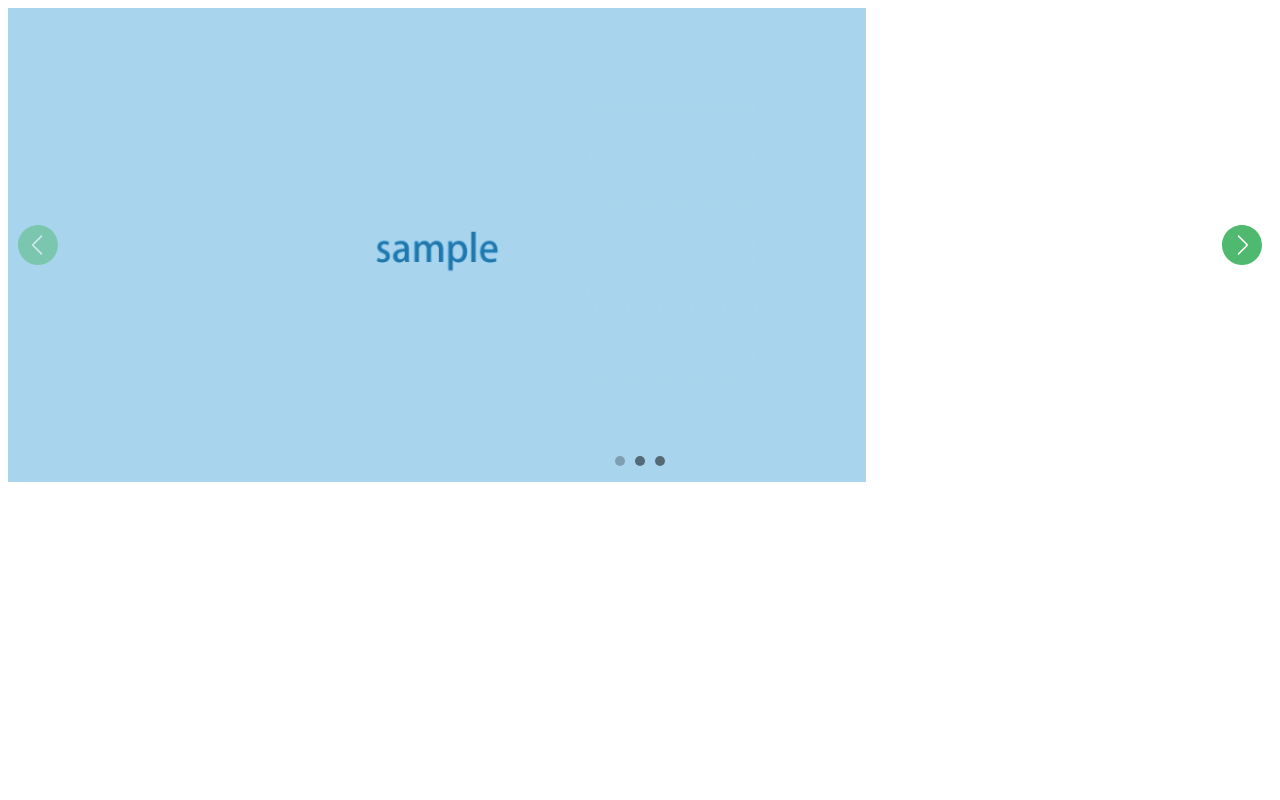
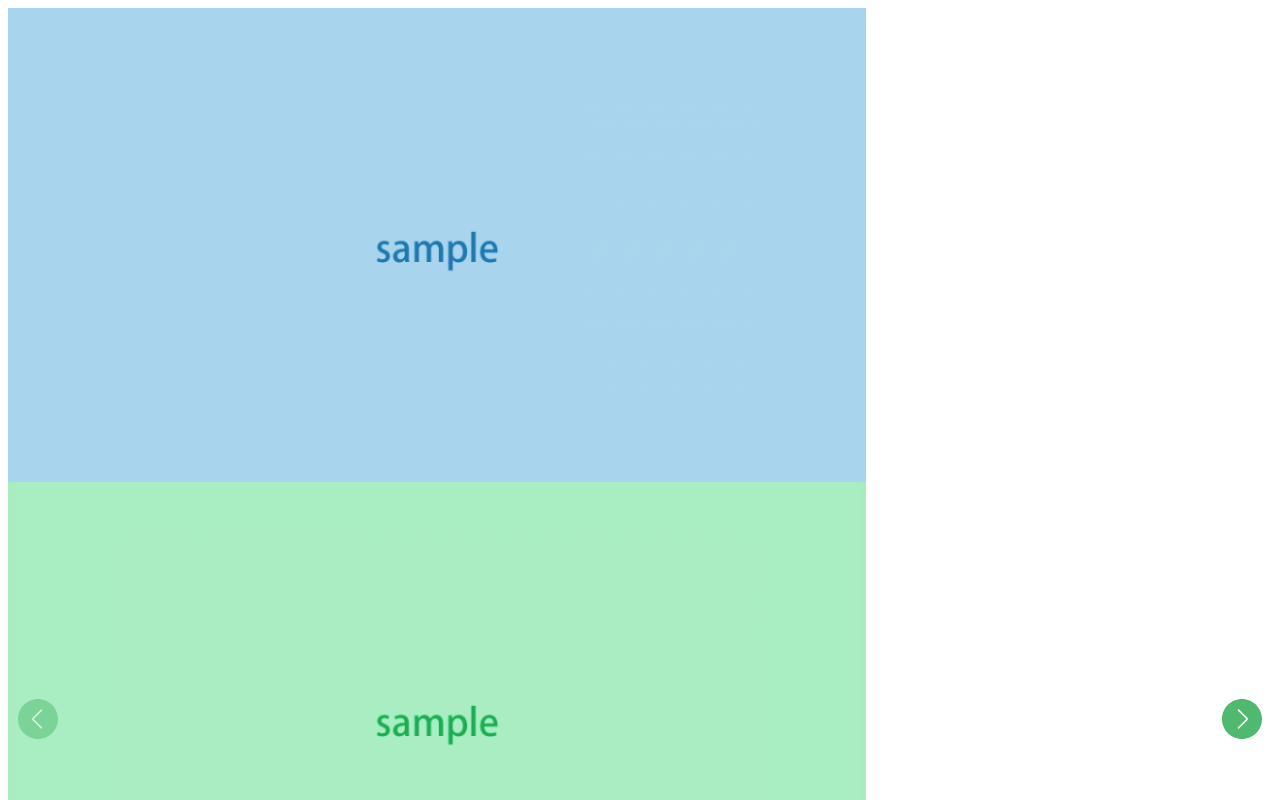
Before and after one commit to mkasumi/slider, a website: page index.html in a window 1280 px wide. Shown: the top 800 px of the page. Drawn offline with Linux system fonts and the light colour scheme.

Commit message:
デモの設定を修正

```diff
--- a/index.html
+++ b/index.html
@@ -9,7 +9,7 @@
 		$(function(){
 			$('.js-slider').slide({
 				slider: 'slider-list',
-				sliderItem: 'slider-item2',
+				sliderItem: 'slider-item',
 				dotsItem: 'slider-dots',
 				arrowItem: 'slider-arrow',
 				dots: 'true',
```
